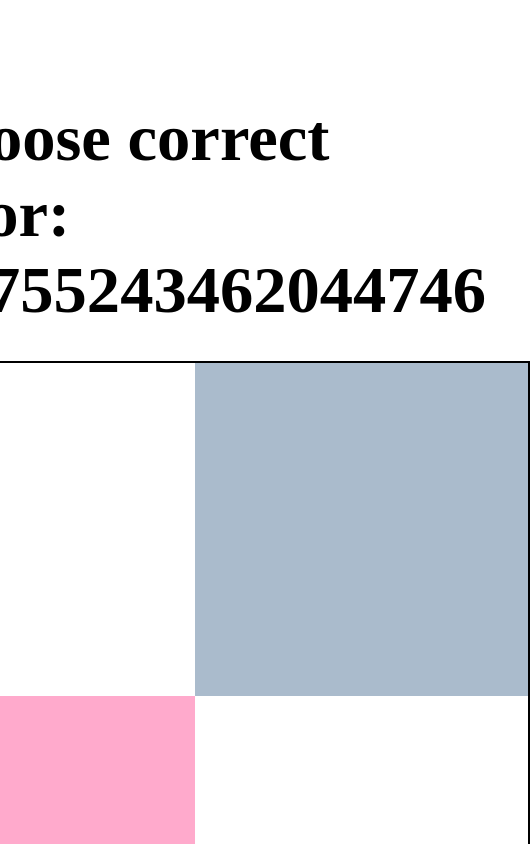
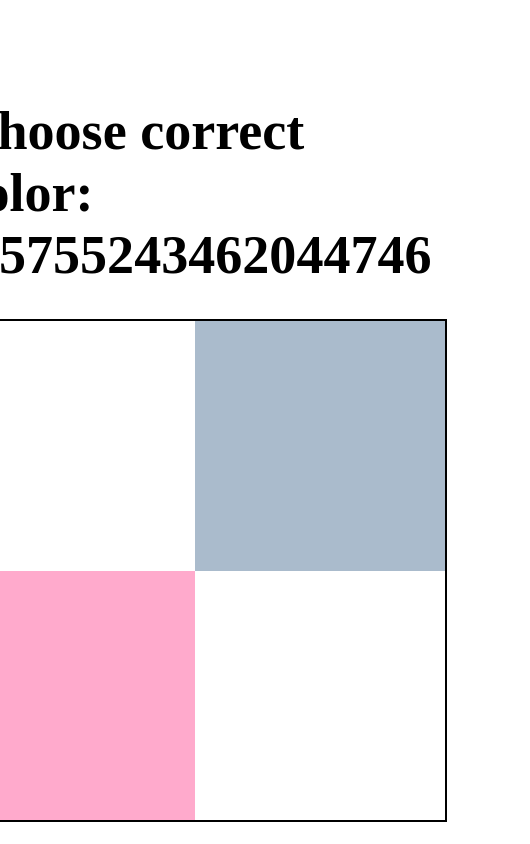
Before and after one commit to zakrzewskib/ChooseColorNuxt, a Nuxt app: page / in a window 390 px wide. Shown: the top 844 px of the page, 530 px wide, since content can reach past the window. Built offline with nearby package versions, Linux system fonts and the light colour scheme.

Commit message:
Change size of the header and boxes
(to do: try to build app responsive right away)

```diff
--- a/components/ColorsContainer.vue
+++ b/components/ColorsContainer.vue
@@ -13,8 +13,8 @@ export default {
 <style scoped>
 .colors-container {
   display: grid;
-  grid-template-columns: 32rem 32rem;
-  grid-template-rows: 32rem 32rem;
+  grid-template-columns: 24rem 24rem;
+  grid-template-rows: 24rem 24rem;
 
   border: 2px solid #000;
 }
--- a/components/HeaderContainer.vue
+++ b/components/HeaderContainer.vue
@@ -10,6 +10,6 @@ export default {
 
 <style scoped>
 h1 {
-  font-size: 6.4rem;
+  font-size: 5.2rem;
 }
 </style>
```
